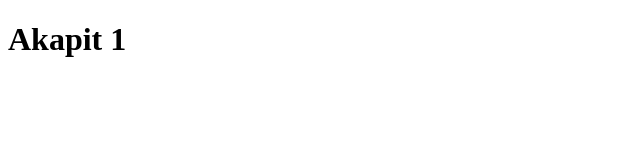
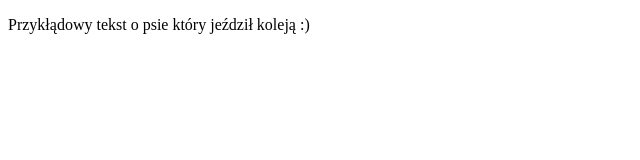
Before and after one commit to AdrianMikolajczak/template_html, a plain HTML site: page index.html in a window 1280 px wide. Shown: the whole page, without its empty margins (0-640 px from the left). Drawn offline with Linux system fonts and the light colour scheme.

Commit message:
Dodano akapit

```diff
--- a/index.html
+++ b/index.html
@@ -5,10 +5,8 @@
     <meta http-equiv="X-UA-Compatible" content="IE=edge">
     <meta name="viewport" content="width=device-width, initial-scale=1.0">
     <title>Document</title>
-
-
-    <h1>Akapit 1</h1>
 </head>
 <body>
+    <p>Przykłądowy tekst o psie który jeździł koleją :)</p>
 </body>
 </html>
```
